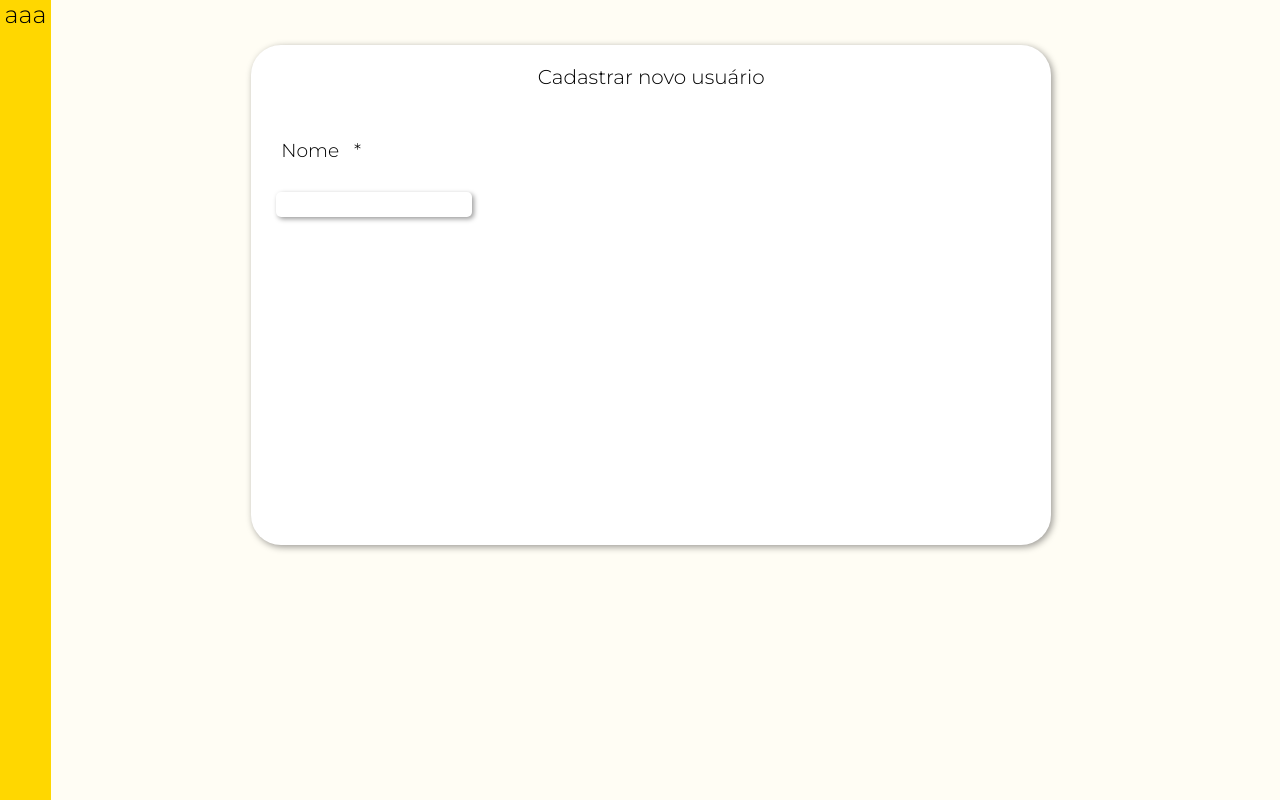
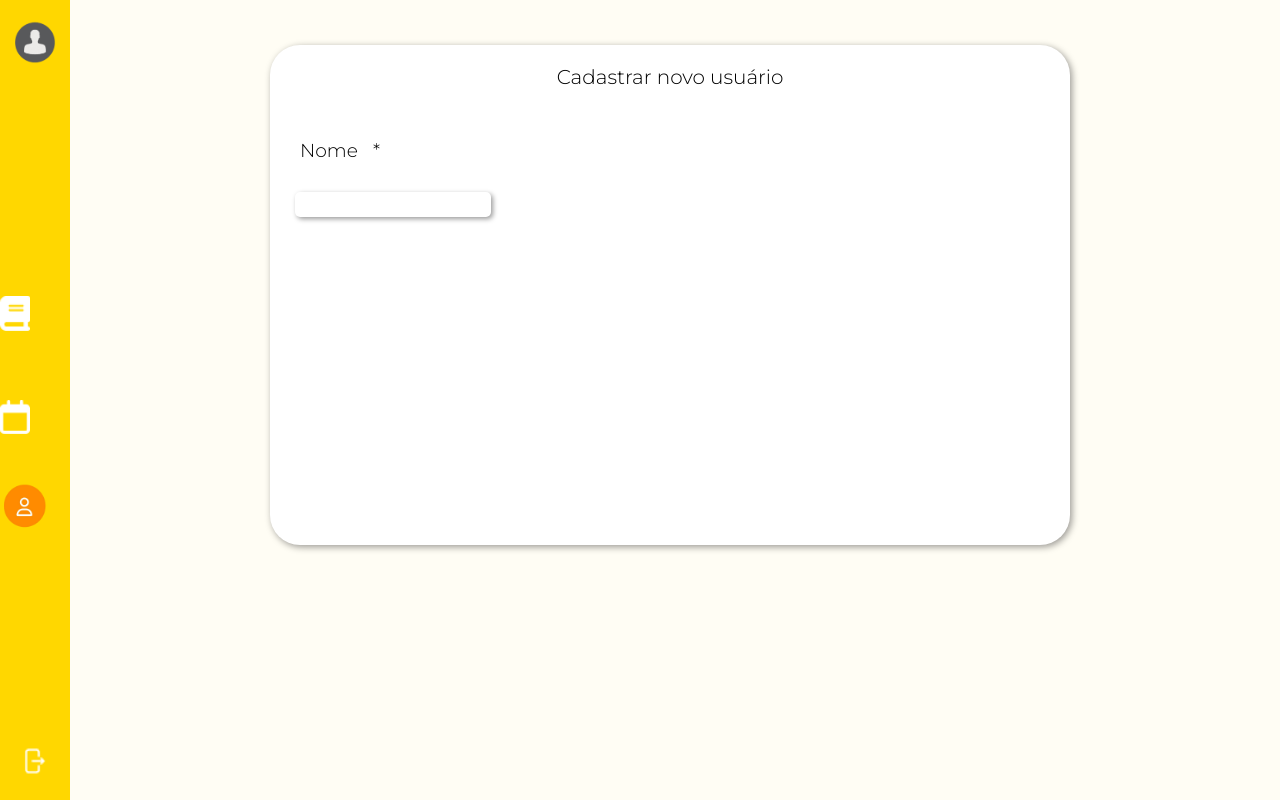
Before and after one commit to playerking3/EduPlanner, a React (Create React App) app in the folder edu-planner-web/: page / in a window 1280 px wide. Built offline with nearby package versions, Linux system fonts and the light colour scheme.

Commit message:
redefinindo

```diff
--- a/edu-planner-web/src/components/Cadastro.jsx
+++ b/edu-planner-web/src/components/Cadastro.jsx
@@ -9,7 +9,16 @@ function Cadastro() {
     return(
         <div className={css.container}>
             <div className={css.menu}>
-                    <h2>aaa </h2>
+                <div><img className={css.imgFoto} src='./fotoperfil.png'/></div>
+                <div className={css.divIcones}>
+                    <img className={css.imgCaderno} src='./cadernoo.png'/>
+                    <img className={css.imgCalen} src='./calendario.png'/>
+                    <img className={css.imgPerfil} src='./peerfil.png'/>
+                </div>
+                <div className={css.divSair}>
+                    <img className={css.imgSair} src='./sair.png'/>
+                </div>
+
             </div>
 
             <div className={css.header}>
--- a/edu-planner-web/src/components/Cadastro.module.css
+++ b/edu-planner-web/src/components/Cadastro.module.css
@@ -18,6 +18,7 @@
     background-color: #FFD700;
     width: 100px;
     height: 100vh;
+    display: grid;
 }
 
 
@@ -67,6 +68,23 @@
 
 }
 
+ .imgCaderno, .imgCalen{
+    width: 30px;
+     margin-top: 20px;
+}
+
+ .imgPerfil{
+     width: 50px;
+ }
+
+.imgFoto{
+    width: 60px;
+    margin-top: 20px;
+}
+
+.imgSair{
+    width: 70px;
+}
 input{
     border-radius: 5px;
     box-shadow: 2px 2px 5px rgba(0, 0, 0, 0.4);
@@ -75,3 +93,12 @@ input{
     height: 25px;
     width: 196px;
 }
+
+.divSair{
+    align-content: end;
+}
+
+.divIcones{
+    margin-top: 61px;
+    display: grid;
+}
```
Also changed, not shown: edu-planner-web/public/fotoperfil.png (added).
